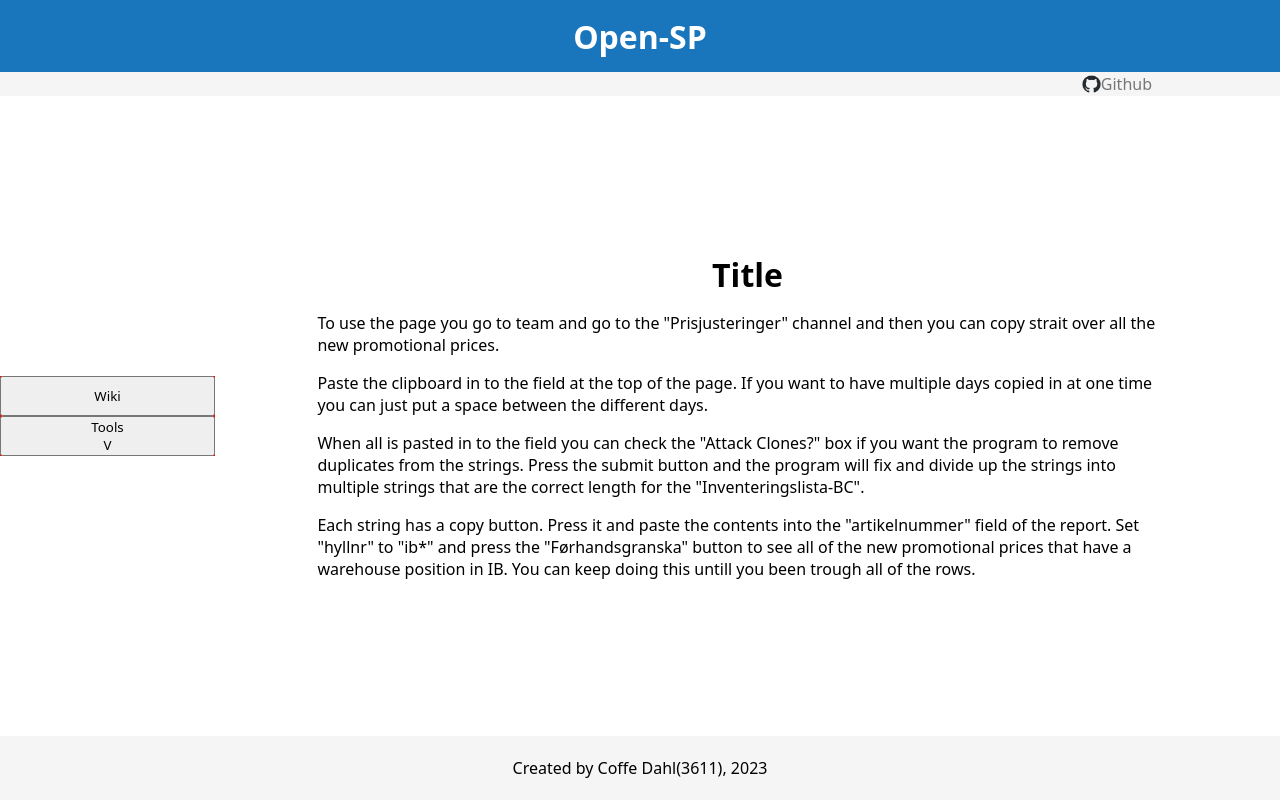
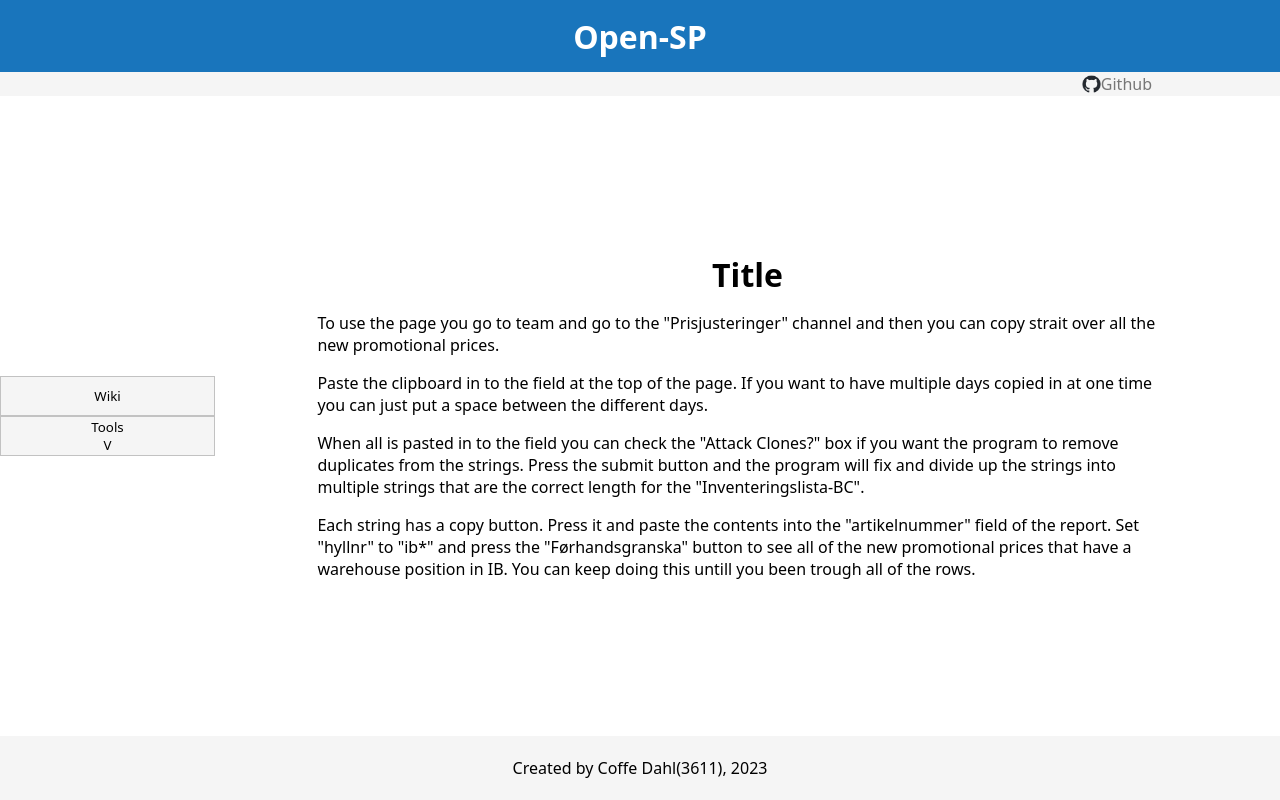
Before and after one commit to coffedahl/open-sp, a SvelteKit app in the folder frontend/: page /wiki in a window 1280 px wide. Built offline with nearby package versions, Linux system fonts and the light colour scheme.

Commit message:
Created styles for the buttons in navigation

```diff
--- a/frontend/src/routes/wiki/navigation.svelte
+++ b/frontend/src/routes/wiki/navigation.svelte
@@ -10,10 +10,10 @@
 </script>
 
 <div class="navigation">
-	<button on:click={() => handleClick('wiki')}>Wiki</button>
-	<button on:click={handleTool}><p>Tools</p>{#if showTools}<p>A</p>{:else}<p>V</p>{/if}</button>
+	<button class="primary" on:click={() => handleClick('wiki')}>Wiki</button>
+	<button class="primary" on:click={handleTool}><p>Tools</p>{#if showTools}<p>A</p>{:else}<p>V</p>{/if}</button>
 	{#if showTools}
-		<button on:click={() => handleClick('price_adjustment')}>Price Adjustment Delim</button>
+		<button class="sub" on:click={() => handleClick('price_adjustment')}>Price Adjustment Delim</button>
 	{/if}
 </div>
 
@@ -30,4 +30,11 @@
 		width: 100%;
 		height: 5vh;
 	}
+	.primary{
+		background-color: #f5f5f5;
+		border: 1px solid #c2c2c2;
+	}
+	.sub{
+		background-color: #c2c2c2;
+	}
 </style>
```
